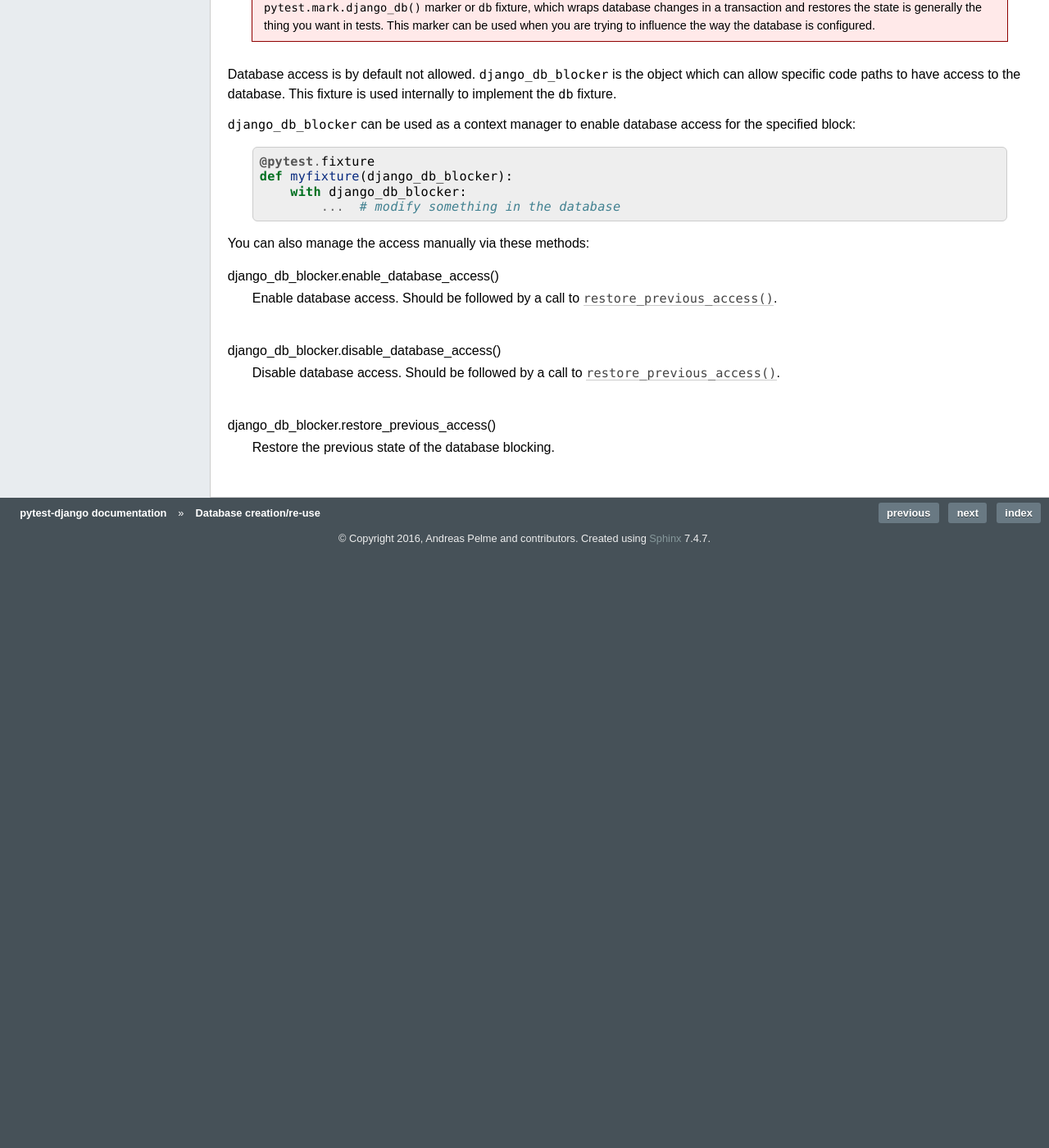
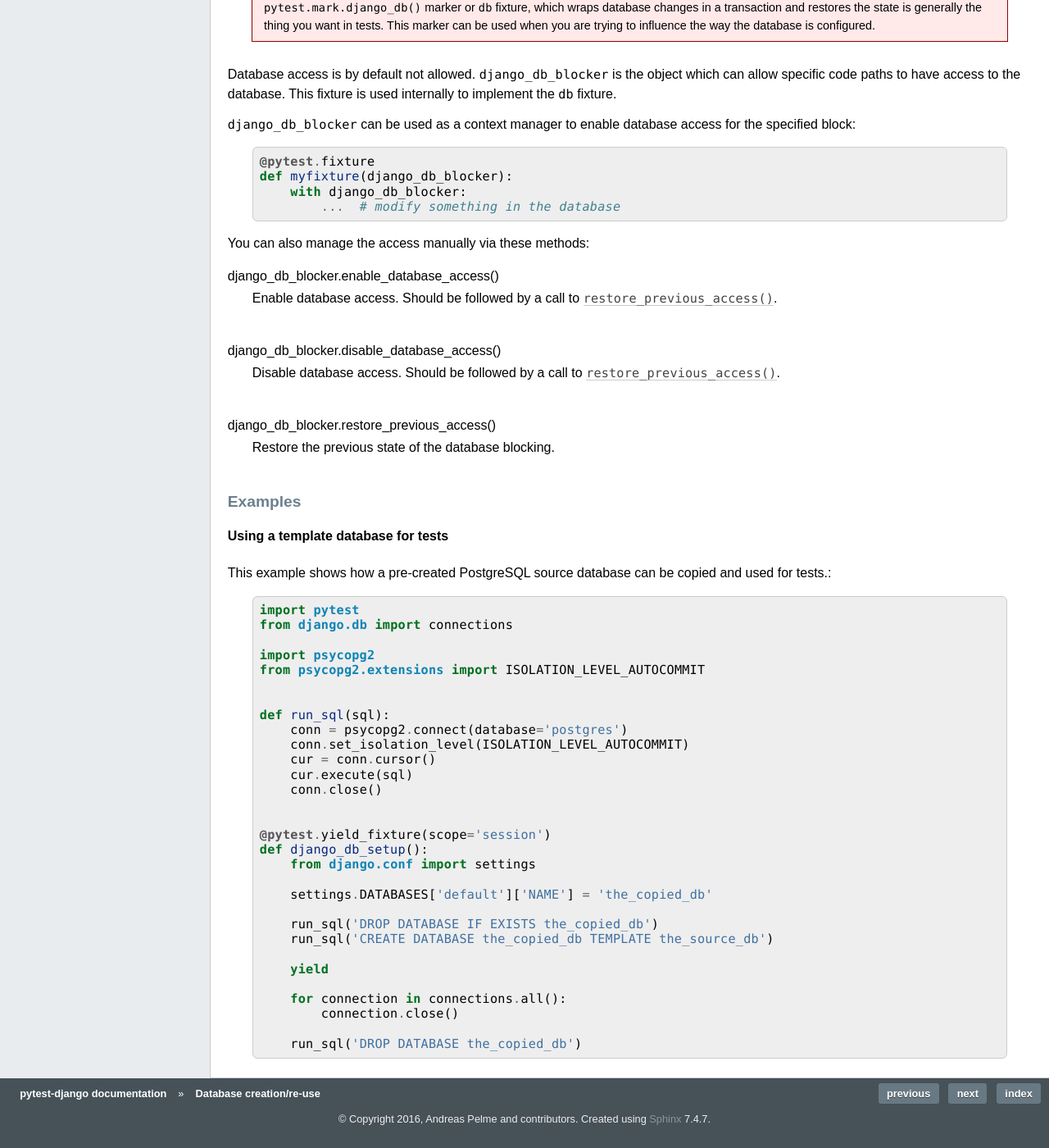
Before and after one commit to pytest-dev/pytest-django, a Sphinx documentation site: the page built from docs/database.rst, in a window 1280 px wide and 1400 px high, scrolled down 4313 px. Shown: the whole window at 82% size. Built offline with Sphinx 7.4.7, drawn with Linux system fonts in a browser that asks for light colours; cross-references to code outside the pages are shown as plain code; before the commit the page ends 5005 px from its top, so only the background shows below that; some of the changed text lies outside the part shown.

Commit message:
Add a documented example how to use a template database for tests.
Refs #37.

```diff
--- a/docs/database.rst
+++ b/docs/database.rst
@@ -268,3 +268,43 @@ You can also manage the access manually via these methods:
 .. py:function:: django_db_blocker.restore_previous_access()
 
   Restore the previous state of the database blocking.
+
+Examples
+########
+
+Using a template database for tests
+"""""""""""""""""""""""""""""""""""
+
+This example shows how a pre-created PostgreSQL source database can be copied
+and used for tests.::
+
+    import pytest
+    from django.db import connections
+
+    import psycopg2
+    from psycopg2.extensions import ISOLATION_LEVEL_AUTOCOMMIT
+
+
+    def run_sql(sql):
+        conn = psycopg2.connect(database='postgres')
+        conn.set_isolation_level(ISOLATION_LEVEL_AUTOCOMMIT)
+        cur = conn.cursor()
+        cur.execute(sql)
+        conn.close()
+
+
+    @pytest.yield_fixture(scope='session')
+    def django_db_setup():
+        from django.conf import settings
+
+        settings.DATABASES['default']['NAME'] = 'the_copied_db'
+
+        run_sql('DROP DATABASE IF EXISTS the_copied_db')
+        run_sql('CREATE DATABASE the_copied_db TEMPLATE the_source_db')
+
+        yield
+
+        for connection in connections.all():
+            connection.close()
+
+        run_sql('DROP DATABASE the_copied_db')
```
